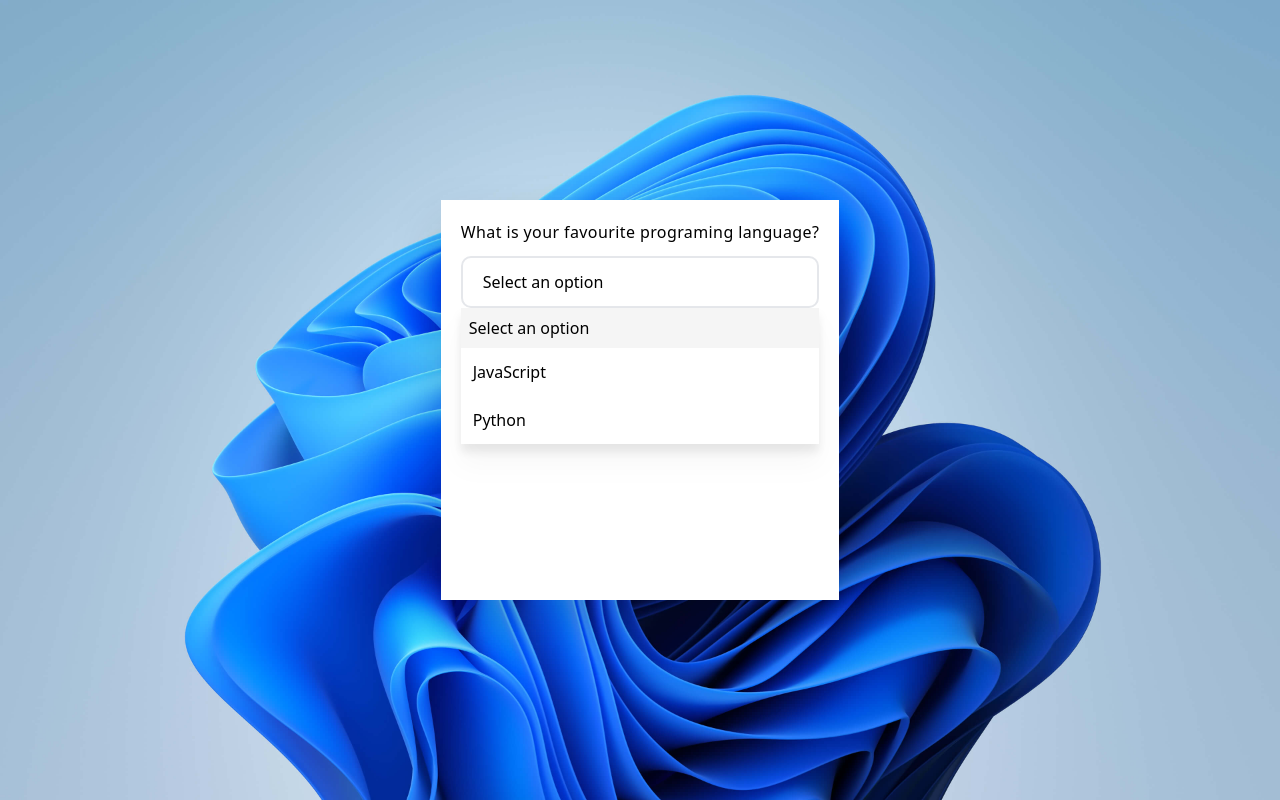
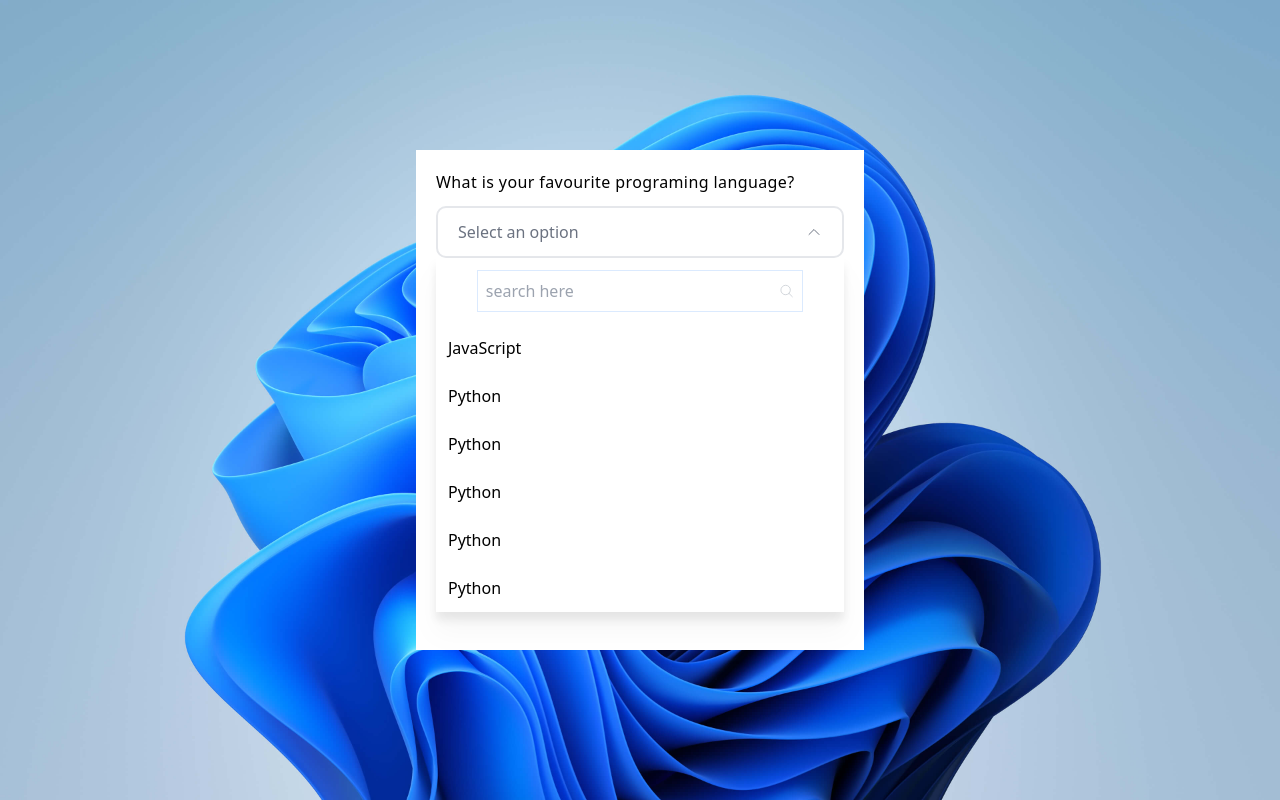
Before and after one commit to dev-arise-source/custom-select-box, a React (Vite) app: page / in a window 1280 px wide. Both pictures are taken after a click on the element "Select an option". Built offline with nearby package versions, Linux system fonts and the light colour scheme.

Commit message:
added seachbox and search function

```diff
--- a/src/App.tsx
+++ b/src/App.tsx
@@ -7,13 +7,29 @@ const options = [
   },
   {
     title: "Python",
-    value: "jpi",
+    value: "jpi1",
+  },
+  {
+    title: "Python",
+    value: "jpi2",
+  },
+  {
+    title: "Python",
+    value: "jpi3",
+  },
+  {
+    title: "Python",
+    value: "jpi4",
+  },
+  {
+    title: "Python",
+    value: "jpi5",
   },
 ];
 
 function App() {
   return (
-    <main className="relative h-screen flex justify-center items-center">
+    <main className="relative min-h-screen flex justify-center items-center">
       {/* background */}
       <div className="absolute z-[-1] top-0 left-0 right-0 bottom-0">
         <img
@@ -24,11 +40,22 @@ function App() {
       </div>
 
       {/* main Ui */}
-      <div className="max-w-md mx-auto min-h-[400px] drop-shadow-2xl bg-white p-5">
+      <div className="w-full max-w-sm md:max-w-md mx-auto min-h-[500px] bg-white p-5">
         <SelectBox
           label="What is your favourite programing language?"
           options={options}
         />
+
+        {/* <select name="Hello" id="">
+          <option value="hell">Hello 1</option>
+          <option value="hell">Hello 2</option>
+          <option value="hell">Hello 3</option>
+          <option value="hell">Hello 4</option>
+          <option value="hell">Hello 5</option>
+          <option value="hell">Hello 6</option>
+          <option value="hell">Hello 7</option>
+          <option value="hell">Hello 8</option>
+        </select> */}
       </div>
     </main>
   );
--- /dev/null
+++ b/src/icons/SearchIcon.tsx
@@ -0,0 +1,20 @@
+function SearchIcon({ className }: { className?: string }) {
+  return (
+    <svg
+      xmlns="http://www.w3.org/2000/svg"
+      fill="none"
+      viewBox="0 0 24 24"
+      strokeWidth="1.5"
+      stroke="currentColor"
+      className={className}
+    >
+      <path
+        strokeLinecap="round"
+        strokeLinejoin="round"
+        d="M21 21l-5.197-5.197m0 0A7.5 7.5 0 105.196 5.196a7.5 7.5 0 0010.607 10.607z"
+      />
+    </svg>
+  );
+}
+
+export default SearchIcon;
--- a/src/selectBox.tsx
+++ b/src/selectBox.tsx
@@ -1,5 +1,6 @@
-import { useEffect, useState } from "react";
+import { useEffect, useState, useRef } from "react";
 import CaretDown from "./icons/CaretDown";
+import SearchIcon from "./icons/SearchIcon";
 
 type SelectOption = {
   value: string;
@@ -8,7 +9,9 @@ type SelectOption = {
 
 type Props = {
   options: SelectOption[];
-  label: string;
+  label?: string;
+  searchBox?: boolean;
+  popUp?: boolean;
   defaultOption?: SelectOption;
   valid?: boolean;
   errorColor?: string;
@@ -21,10 +24,13 @@ function SelectBox(props: Props) {
     options,
     defaultOption,
     label,
-
+    searchBox = true,
+    popUp = false,
     onChange,
     valid = true,
   } = props;
+
+  const Overlay = useRef<null | HTMLDivElement>(null);
 
   function getDefault(): SelectOption {
     if (defaultOption) return defaultOption;
@@ -39,10 +45,11 @@ function SelectBox(props: Props) {
     };
   }
 
-  const defaultOpt = getDefault();
-  const [selected, setSelected] = useState(defaultOpt);
+  const [selected, setSelected] = useState(getDefault());
   const [show, setShow] = useState(false);
   const [isDefault, setIsDefault] = useState(true);
+  const [search, setSearch] = useState("");
+  const [_options, setOptions] = useState(options);
 
   function onChangeHandler(onchange: Props["onChange"]) {
     if (onChange) {
@@ -67,7 +74,7 @@ function SelectBox(props: Props) {
   }
 
   function selectDefault() {
-    setSelected(defaultOpt);
+    setSelected(getDefault());
     setIsDefault(true);
     hideSelectModal();
   }
@@ -77,61 +84,89 @@ function SelectBox(props: Props) {
     // eslint-disable-next-line react-hooks/exhaustive-deps
   }, [selected]);
 
+  useEffect(() => {
+    const newOption = options.filter((opt) =>
+      opt.title.toLowerCase().includes(search.toLowerCase())
+    );
+
+    setOptions(newOption);
+  }, [search, options]);
+
   return (
+    <>
       <div className="relative w-full">
         {/* label .... name of selcet input */}
-      <p className="tracking-wide font-normal text-base">{label || " "}</p>
+        {label && (
+          <p className="tracking-wide font-normal text-base">{label}</p>
+        )}
 
         {/* select box */}
         <div
           onClick={showSelectModal}
-        className={`flex bg-white items-center px-3 sm:px-5 rounded-[10px] border-2 cursor-pointer ${
+          className={`z-[99999] relative flex items-center px-3 sm:px-5 rounded-[10px] border-2 cursor-pointer ${
             label && "mt-3"
           } ${!valid && "border-red-600"}`}
         >
           {/* selceted option displayed */}
           <p
-          className={`w-full flex items-center h-11 md:h-12 font-extralight truncate ${
-            isDefault ? "text-grey-4" : "text-black-1"
+            className={`w-full flex items-center h-11 md:h-12  truncate ${
+              isDefault
+                ? "text-gray-500 font-extralight"
+                : "text-black font-normal"
             }`}
           >
             {selected.title}
           </p>
 
+          {/* caret svg */}
           <span
             className={`transition-transform ease-out ${
               show ? "rotate-180" : "rotate-0"
             }`}
           >
-          <CaretDown className="text-black" />
+            <CaretDown className="text-gray-500 h-4 w-4" />
           </span>
         </div>
 
         {/* select options wrapper */}
         <ul
-        className={`absolute top-[100%] z-20 drop-shadow-xl max-h-[90vh] w-[inherit] min-w-[280px] overflow-y-auto hide_scroll_bar bg-white ${
-          show ? "" : "hidden"
-        }`}
+          className={`absolute top-[100%] z-[99999] drop-shadow-xl max-h-[90vh] w-[inherit] min-w-[280px] overflow-y-auto hide_scroll_bar bg-white ${
+            popUp ? "" : ""
+          } ${show ? "" : "hidden"}`}
         >
           {/* default option */}
+          {options.length < 5 && (
             <button
               type="button"
               onClick={selectDefault}
-          className="cursor-pointer text-grey-4 text-left bg-[whitesmoke] w-full p-2"
+              className="cursor-pointer text-left text-gray-300 bg-gray-50/30 hover:bg-blue-50/50 w-full p-2"
             >
               {defaultOpt.title}
             </button>
+          )}
+
+          {/* search box */}
+          {searchBox && options.length > 5 && (
+            <div className="flex items-center border border-blue-100 mx-auto w-[80%] my-3 px-2">
+              <input
+                className="w-full py-2 outline-none"
+                onChange={(e) => setSearch(e.currentTarget.value)}
+                value={search}
+                type="text"
+                placeholder="search here"
+              />
+
+              <SearchIcon className="h-4 w-4 text-gray-300" />
+            </div>
+          )}
 
           {/* passed options */}
-        {options.map((opt) => (
+          {_options.map((opt, i) => (
             <li
-            key={`index + ${opt.title}`}
+              key={i}
               onClick={() => handleSelect(opt)}
-            onKeyUp={() => {}}
-            role="menuitem"
-            tabIndex={0}
-            className={`cursor-pointer p-3 hover:bg-black-5 ${
-              selected.value === opt.value ? "bg-pink-5" : ""
+              className={`cursor-pointer p-3 hover:bg-blue-50/50 ${
+                selected.value === opt.value ? "bg-blue-50 text-blue-500" : ""
               }`}
             >
               {opt.title}
@@ -139,6 +174,16 @@ function SelectBox(props: Props) {
           ))}
         </ul>
       </div>
+
+      {/* overlay wrapper */}
+      {show && (
+        <div
+          onClick={() => setShow(false)}
+          ref={Overlay}
+          className="fixed left-0 right-0 bottom-0 top-0  bg-transparent z-[9999]"
+        />
+      )}
+    </>
   );
 }
 
```
Lines whose indentation alone changed are shown as unchanged.
